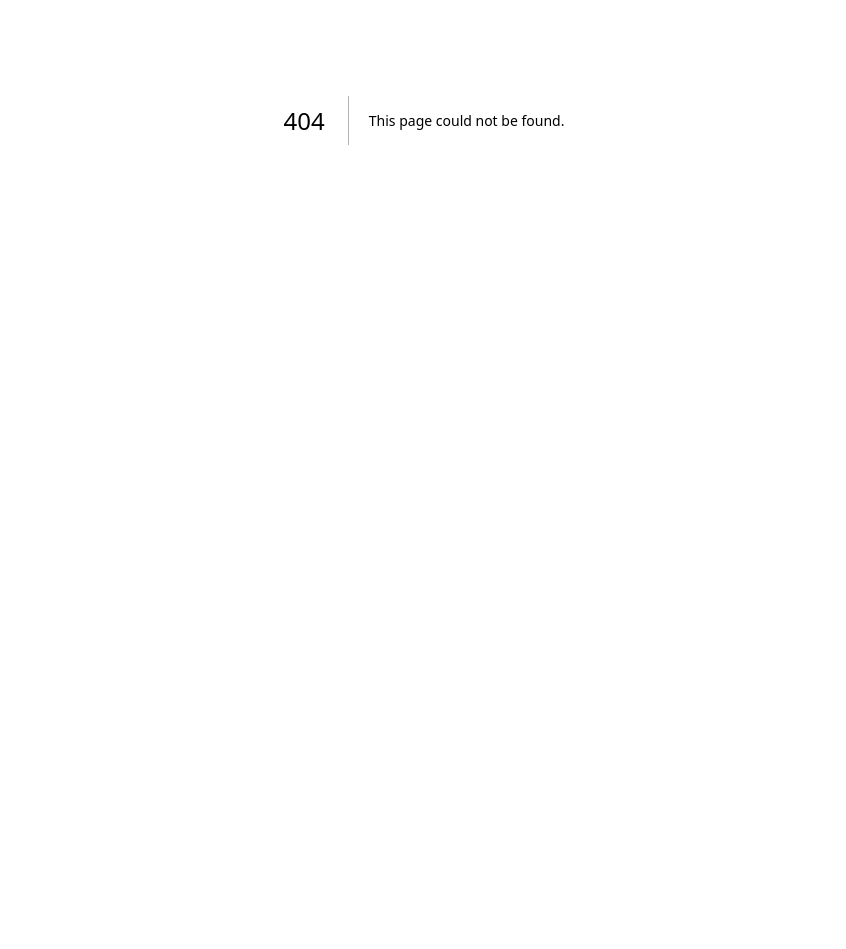
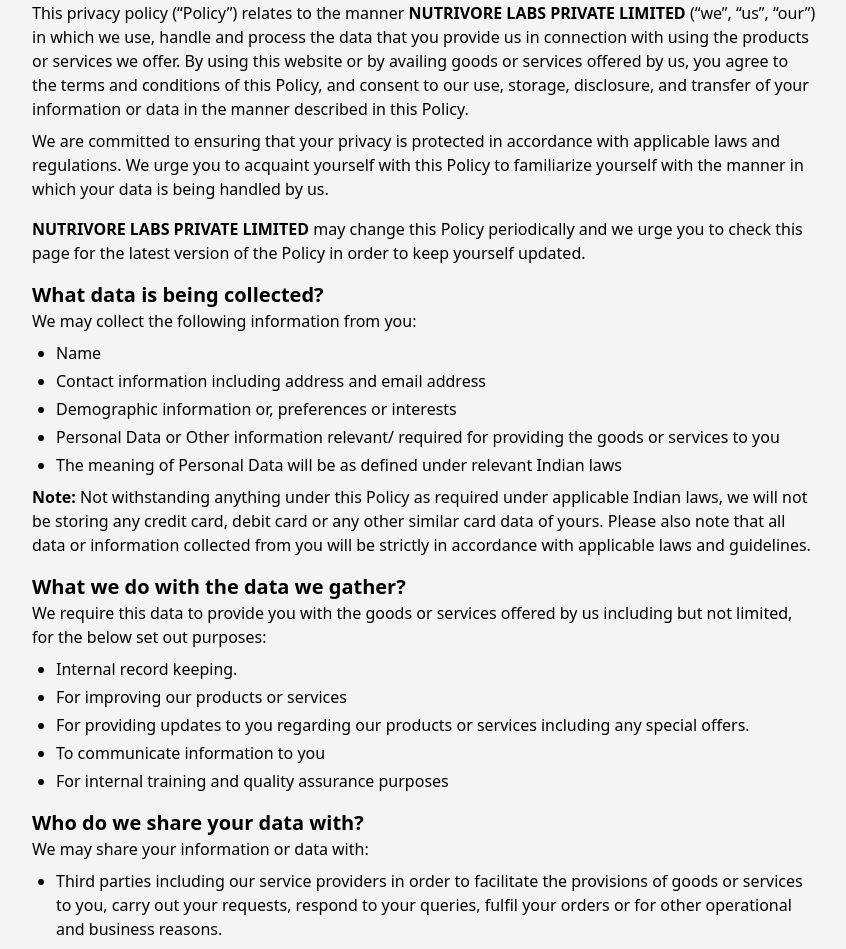
Before and after one commit to DanishQ1011/homeprotein, a Next.js app: page /PrivacyPolicy in a window 1280 px wide. Before the commit this address had no page. Shown: the part 280-1229 px from the top of the page, without its empty margins (216-1062 px from the left). Before the commit the page ends 800 px from the top, so only its background shows below. Built offline with nearby package versions, Linux system fonts and the light colour scheme.

Commit message:
Privacy Policy Page Added

```diff
--- /dev/null
+++ b/pages/PrivacyPolicy.jsx
@@ -0,0 +1,14 @@
+import '../src/app/globals.css';
+import Policy from '@/components/Policy';
+
+const PrivacyPolicy = () => {
+  return (
+    <div className="w-full h-screen ">
+    <div className="p-4">
+      <Policy/>
+    </div>
+  </div>
+  )
+}
+
+export default PrivacyPolicy
--- /dev/null
+++ b/src/components/Policy.jsx
@@ -0,0 +1,131 @@
+import Footer from '@/components/Footer'
+import Navbar from '@/components/Navbar'
+
+const Policy = () => {
+  return (
+    <main className="w-full h-screen ">
+    <div className="p-4">
+    <Navbar />
+        <div className="mx-44 mt-[110px] max-lg:mx-auto bg-gray-100 px-10 py-6 pb-10 max-sm:px-7 rounded-lg">
+
+            <h1 className="text-center text-[42px] text-primary1 font-semibold max-sm:text-[30px]">
+                Privacy Policy
+            </h1>
+            <p className='text-gray-600 text-sm mt-2  text-center'>Last updated on 24-04-2024 13:48:15</p>
+
+            <div className='mt-6'>
+                <p>
+                    This privacy policy (“Policy”) relates to the manner <span className='font-semibold'>NUTRIVORE LABS PRIVATE LIMITED </span>
+                    (“we”, “us”, “our”) in which we use, handle and process the data that you provide us in connection with using
+                    the products or services we offer. By using this website or by availing goods or services offered by us,
+                    you agree to the terms and conditions of this Policy, and consent to our use, storage, disclosure, and
+                    transfer of your information or data in the manner described in this Policy.
+                </p>
+                <p className='mt-2'>
+                    We are committed to ensuring that your privacy is protected in accordance with applicable laws and
+                    regulations. We urge you to acquaint yourself with this Policy to familiarize yourself with the manner in
+                    which your data is being handled by us.
+                    <br/>
+                </p>
+                <p className='mt-4'>
+                <span className='font-semibold'>NUTRIVORE LABS PRIVATE LIMITED </span> may change this Policy periodically and we urge you to
+                check this page for the latest version of the Policy in order to keep yourself updated.
+                </p>
+            </div>
+
+            <div className='mt-4'>
+                <h1 className='text-xl font-semibold'>What data is being collected?</h1>
+                <p>We may collect the following information from you:</p>
+                <ul className="list-disc mt-2 ml-6 space-y-1 max-sm:ml-4">
+                    <li>Name</li>
+                    <li>Contact information including address and email address</li>
+                    <li>Demographic information or, preferences or interests</li>
+                    <li>Personal Data or Other information relevant/ required for providing the goods or services to you</li>
+                    <li>The meaning of Personal Data will be as defined under relevant Indian laws</li>
+                </ul>
+                <p className='mt-2'>
+                    <span className='font-semibold'>Note:</span> Not withstanding anything under this Policy as required under applicable Indian laws, we will not
+                    be storing any credit card, debit card or any other similar card data of yours. Please also note that all data
+                    or information collected from you will be strictly in accordance with applicable laws and guidelines.
+                </p>
+            </div>
+
+            <div className='mt-4'>
+                <h1 className='text-xl font-semibold'>What we do with the data we gather?</h1>
+                <p>We require this data to provide you with the goods or services offered by us including but not limited, for the below set out purposes:</p>
+                <ul className="list-disc mt-2 ml-6 space-y-1 max-sm:ml-4">
+                    <li>Internal record keeping.</li>
+                    <li>For improving our products or services</li>
+                    <li>For providing updates to you regarding our products or services including any special offers.</li>
+                    <li>To communicate information to you</li>
+                    <li>For internal training and quality assurance purposes</li>
+                </ul>
+            </div>
+
+            <div className='mt-4'>
+                <h1 className='text-xl font-semibold'>Who do we share your data with?</h1>
+                <p>We may share your information or data with:</p>
+                <ul className="list-disc mt-2 ml-6 space-y-1 max-sm:ml-4">
+                    <li>Third parties including our service providers in order to facilitate the provisions of goods or
+                    services to you, carry out your requests, respond to your queries, fulfil your orders or for other
+                    operational and business reasons.
+                    </li>
+                    <li>With our group companies (to the extent relevant)</li>
+                    <li>Our auditors or advisors to the extent required by them for performing their services</li>
+                    <li>Governmental bodies, regulatory authorities, law enforcement authorities pursuant to our legal obligations or compliance requirements.</li>
+                </ul>
+            </div>
+
+            <div className='mt-4'>
+                <h1 className='text-xl font-semibold'>How we use cookies?</h1>
+                <p>
+                    We use "cookies" to collect information and to better understand customer behaviour. You can instruct
+                    your browser to refuse all cookies or to indicate when a cookie is being sent. However, if you do not
+                    accept cookies, you may not be able to avail our goods or services to the full extent. We do not control
+                    the use of cookies by third parties. The third party service providers have their own privacy policies
+                    addressing how they use such information.
+                </p>
+            </div>
+
+            <div className='mt-4'>
+                <h1 className='text-xl font-semibold'>Your rights relating to your data</h1>
+                <p className='mt-1'>
+                    <span className='font-semibold'>Right to Review</span> - You can review the data provided by you and can request us to correct or amend such
+                    data (to the extent feasible, as determined by us). That said, we will not be responsible for the
+                    authenticity of the data or information provided by you.<br/>
+                    <span className='font-semibold'>Withdrawal of your Consent</span> - You can choose not to provide your data, at any time while availing our
+                    goods or services or otherwise withdraw your consent provided to us earlier, in writing to our email ID:
+                    <a href='https://mail.google.com/mail/?view=cm&fs=1&to=theoffice@homeprotein.in' target='_blank' className='text-orange-500'> theoffice@homeprotein.in</a> - In the event you choose to not provide or later withdraw your consent, we may
+                    not be able to provide you our services or goods.Please note that these rights are subject to our
+                    compliance with applicable laws.
+                </p>
+            </div>
+
+            <div className='mt-4'>
+                <h1 className='text-xl font-semibold'>How long will we retain your information or data?</h1>
+                <p>
+                    We may retain your information or data (i) for as long as we are providing goods and services to you;
+                    and (ii) as permitted under applicable law, we may also retain your data or information even after you
+                    terminate the business relationship with us. However, we will process such information or data in
+                    accordance with applicable laws and this Policy.
+                </p>
+            </div>
+
+            <div className='mt-4'>
+                <h1 className='text-xl font-semibold'>Data Security</h1>
+                <p>We will use commercially reasonable and legally required precautions to preserve the integrity and security of your information and data.</p>
+            </div>
+
+            <div className='mt-4'>
+                <h1 className='text-xl font-semibold'>Queries/ Grievance Officer</h1>
+                <p>For any queries, questions or grievances about this Policy, please contact us using the contact information provided on this website.</p>
+            </div>
+
+        </div>
+    <Footer/>
+    </div>
+    </main>
+  )
+}
+
+export default Policy
--- a/src/components/Terms.jsx
+++ b/src/components/Terms.jsx
@@ -50,7 +50,7 @@
         </div>
     <Footer/>
     </div>
-</main>
+    </main>
   )
 }
 
```
